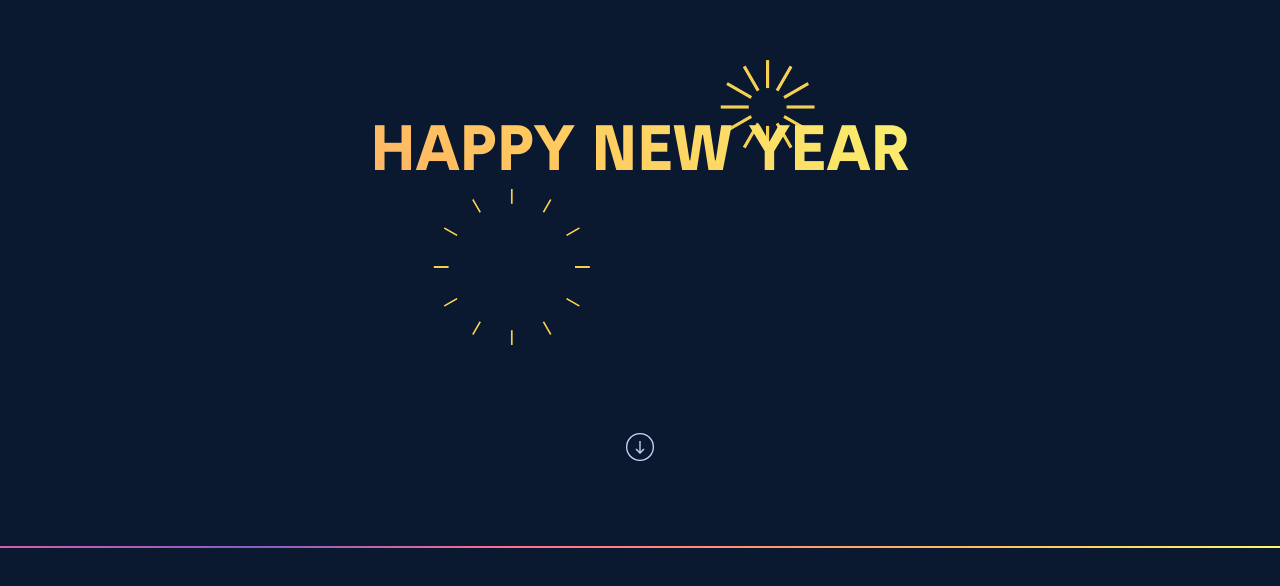
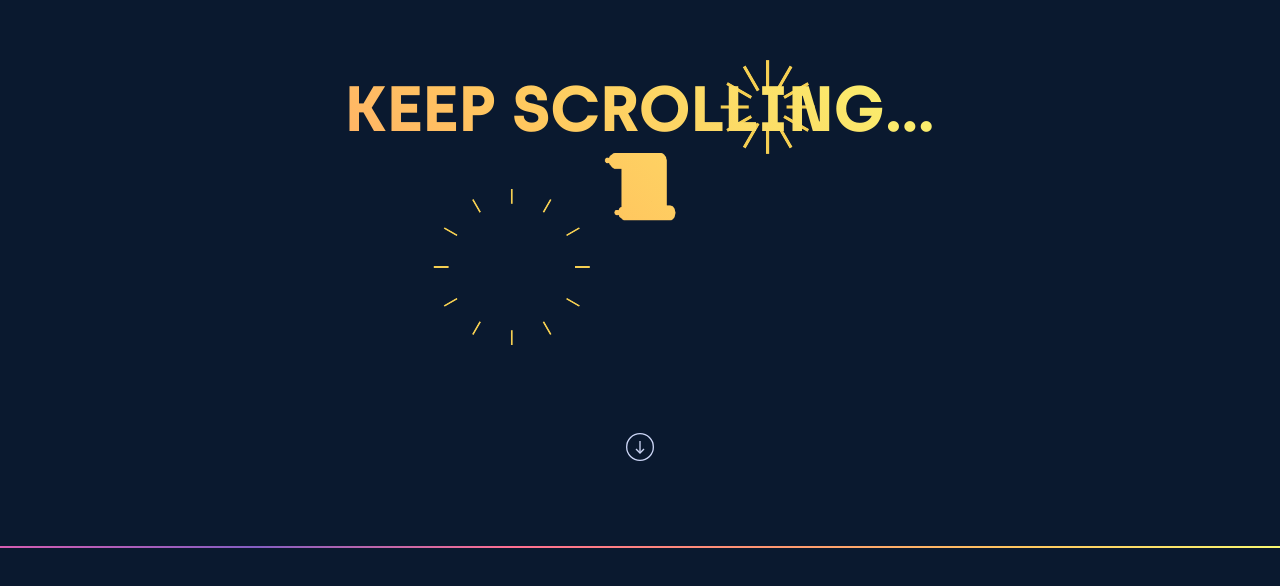
Before and after one commit to ketan-10/ketan-10.github.io, a React (Vite) app: page / in a window 1280 px wide. Shown: the part 252-838 px from the top of the page. Built offline with nearby package versions, Linux system fonts and the light colour scheme.

Commit message:
Can't be more clear about user should be scrolling down 📜

```diff
--- a/src/components/Hero.jsx
+++ b/src/components/Hero.jsx
@@ -11,7 +11,7 @@ const Hero = () => {
           <p>Full stack developer</p>
         </div>
         <div className="back">
-          <h1>Happy New Year</h1>
+          <h1>Keep Scrolling... 📜</h1>
         </div>
         <FireWork />
         <ScrollDown/>
```
